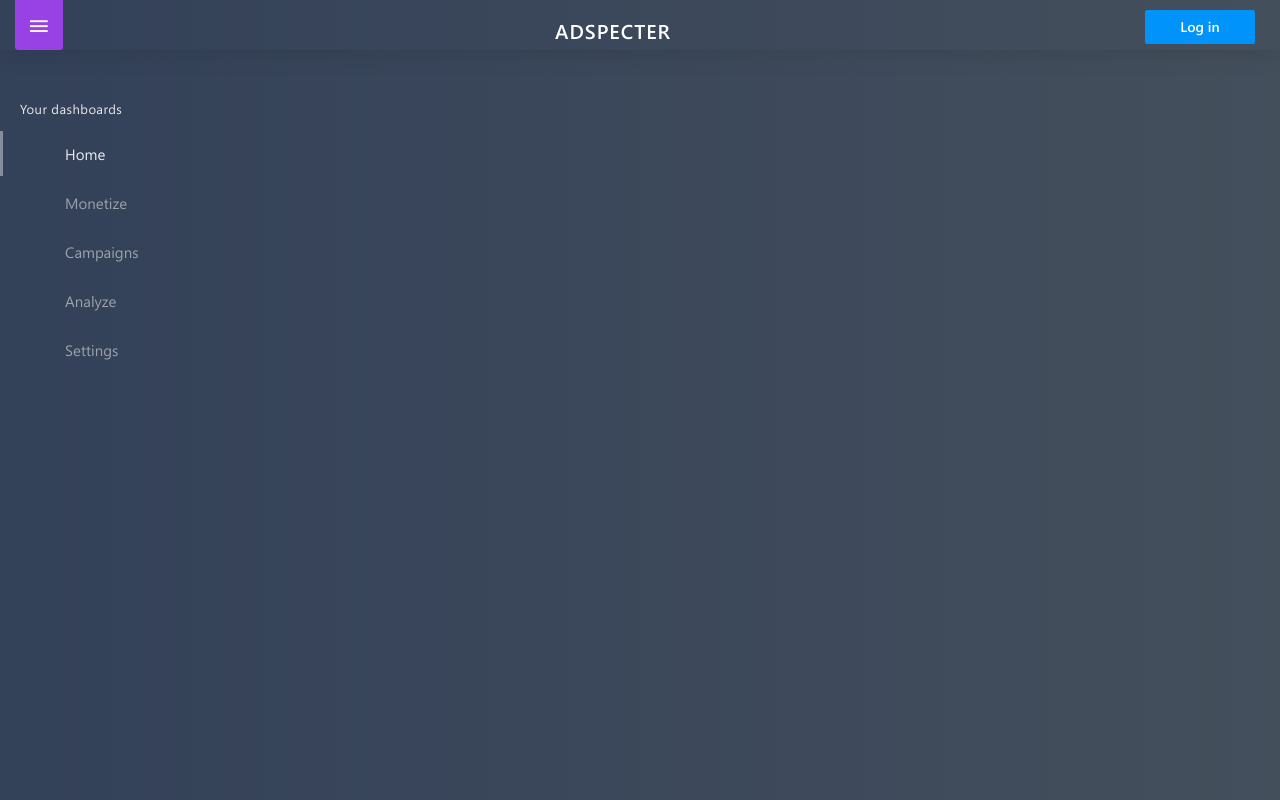
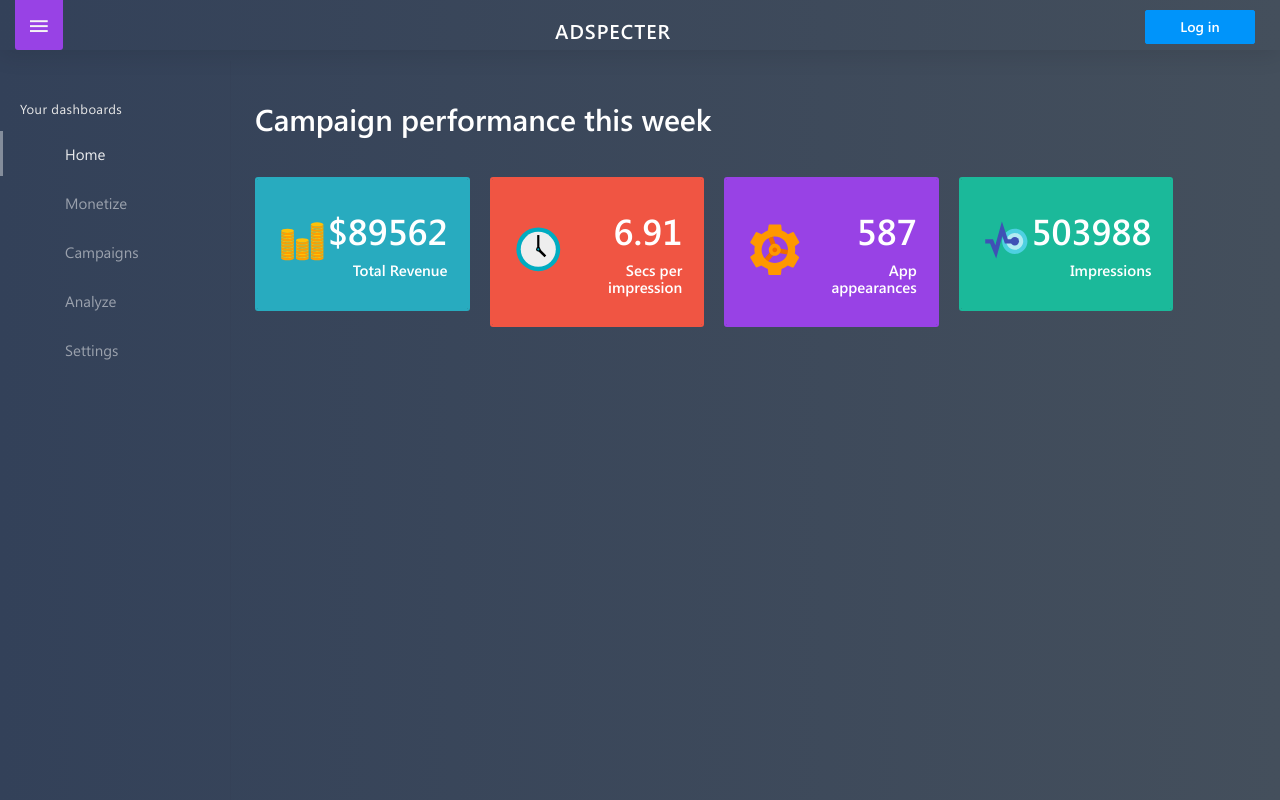
Before and after one commit to AdSpecterAR/sacramento, a React (Create React App) app: page / in a window 1280 px wide. Built offline with nearby package versions, Linux system fonts and the light colour scheme; a web font is replaced by a local one; what auth0-js would draw is missing.

Commit message:
Polishes

```diff
--- a/src/App.js
+++ b/src/App.js
@@ -21,17 +21,11 @@
 
 class App extends Component {
 
-  constructor(props) {
-    super(props);
-
-    // auth.login();
-  }
-
   render() {
     return (
       <Router>
         <Layout auth={auth}>
-          <Route exact path="/" />
+          <Route exact path="/" component={MetricsDashboard} />
           <Route path="/auth_callback" render={(props) => {
             handleAuthentication(props);
             return <AuthCallback {...props} />
--- a/src/js/components/developer/developerAppRegistration.js
+++ b/src/js/components/developer/developerAppRegistration.js
@@ -47,11 +47,6 @@
     this.handleRegisterApp = this.handleRegisterApp.bind(this);
     this.handleSaveAppFormat = this.handleSaveAppFormat.bind(this);
     this.handleSetAnalytics = this.handleSetAnalytics.bind(this);
-  }
-
-  componentDidMount() {
-    // API.userSignUp({user: {first_name: 'john', last_name: 'li', email: 'john@adspecter.com'}})
-    //   .then(({user}) => console.log('user', user))
   }
 
   render() {
--- a/src/js/services/auth.js
+++ b/src/js/services/auth.js
@@ -58,6 +58,7 @@
     localStorage.removeItem('access_token');
     localStorage.removeItem('id_token');
     localStorage.removeItem('expires_at');
+
     // navigate to the home route
     history.replace('/');
   }
```
